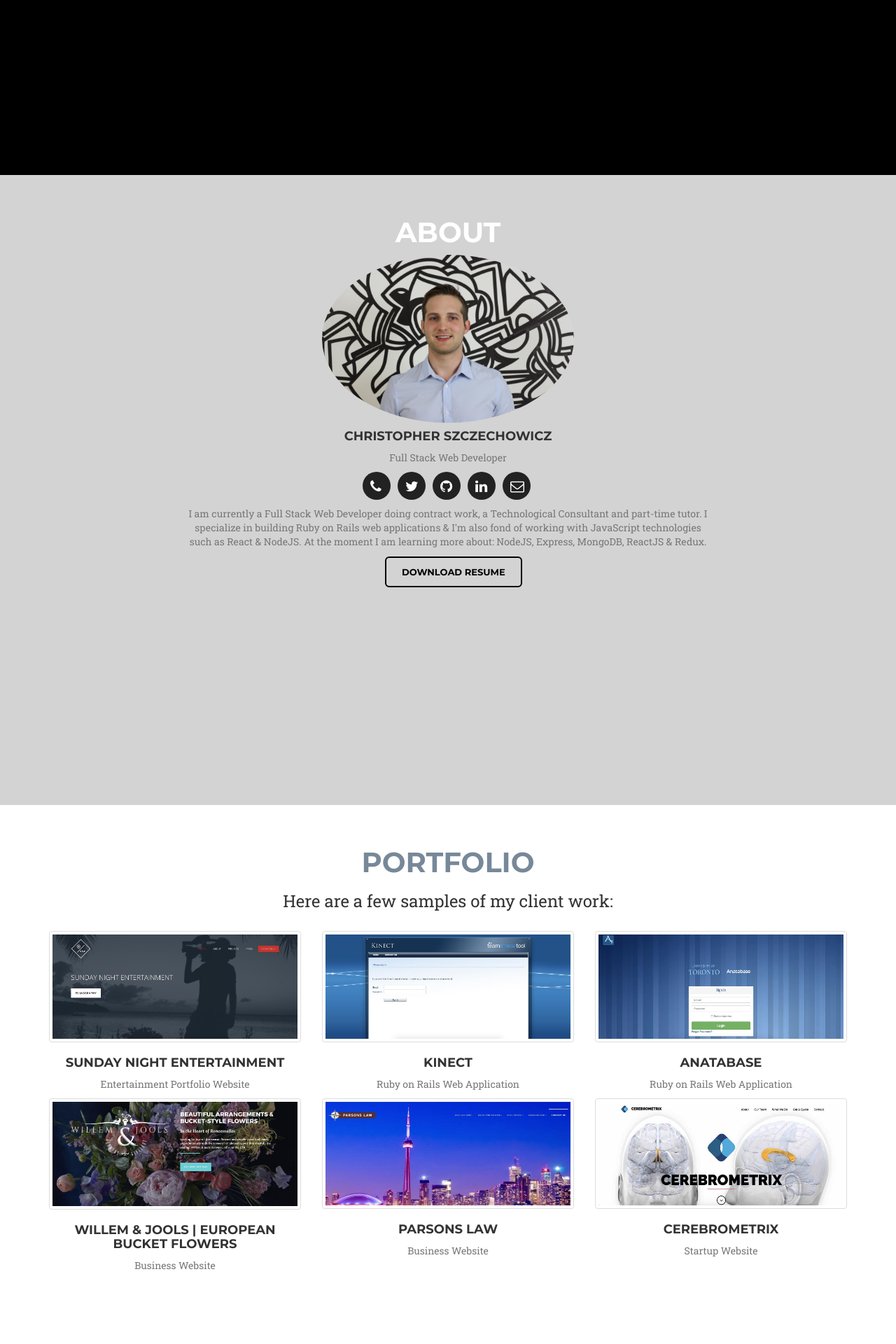
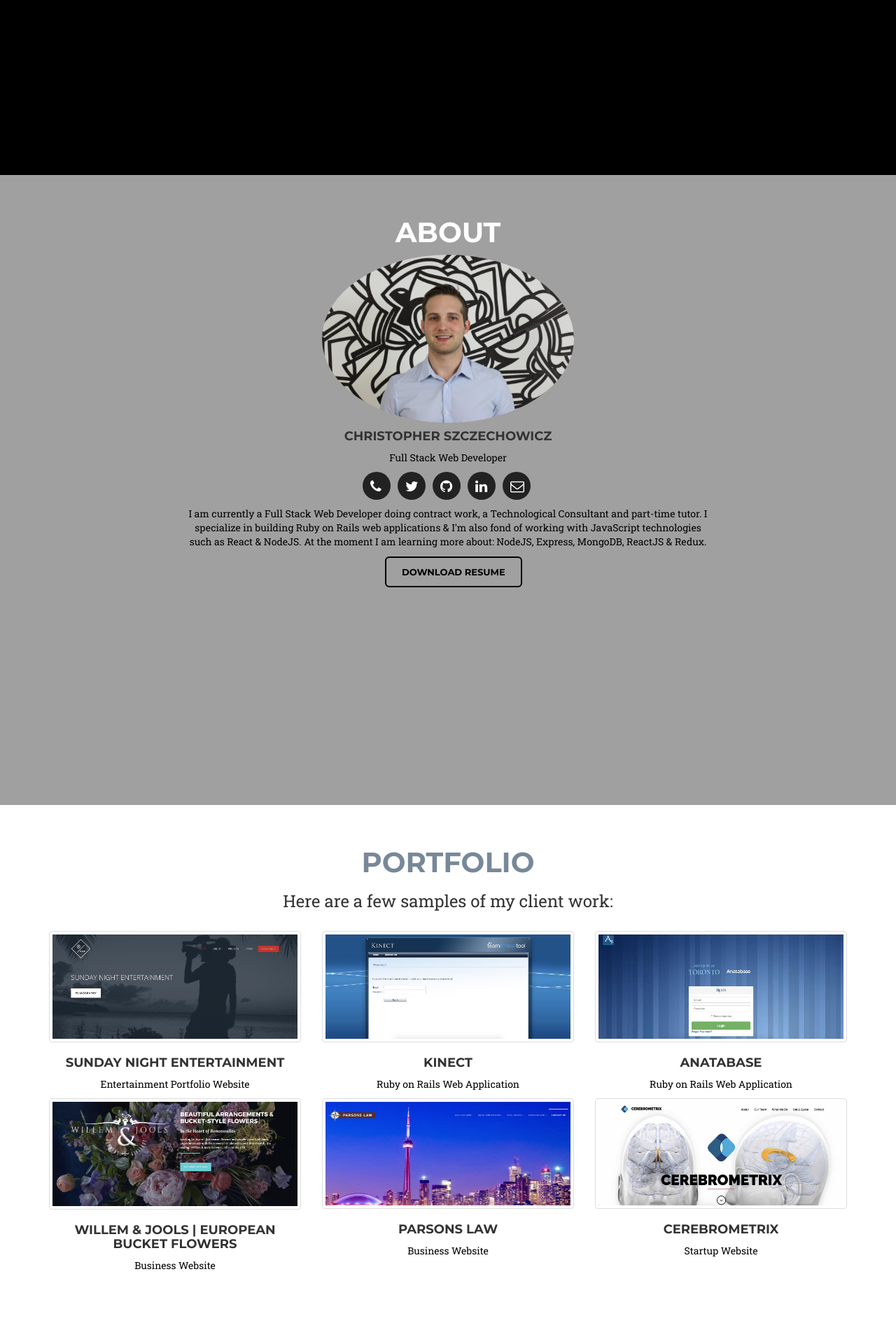
Before and after one commit to christophszcz/personal_website, a PHP site: page / in a window 1280 px wide. Shown: the part 650-2570 px from the top of the page at 70% size. Run offline with PHP 8.4, Linux system fonts and the light colour scheme; some libraries are stand-ins or nearby versions.

Commit message:
Darken the About and Channel section backgrounds.

```diff
--- a/css/style.css
+++ b/css/style.css
@@ -249,7 +249,7 @@ header .intro-text .intro-heading {
 
 .about-section {
   min-height:900px;
-  background:lightgrey;
+  background: #A0A0A0;
 }
 
 .about-channel-title{
@@ -267,7 +267,11 @@ body {
 }
 
 .description {
-  color: #777;
+  color: #000;
+}
+
+.text-muted{
+  color: #000;
 }
 
 h4{
@@ -532,7 +536,7 @@ a.source-code:visited{
 
 .channel-section {
   min-height:900px;
-  background:lightgrey;
+  background: #A0A0A0;
 }
 
 /*Contact Section */
```
